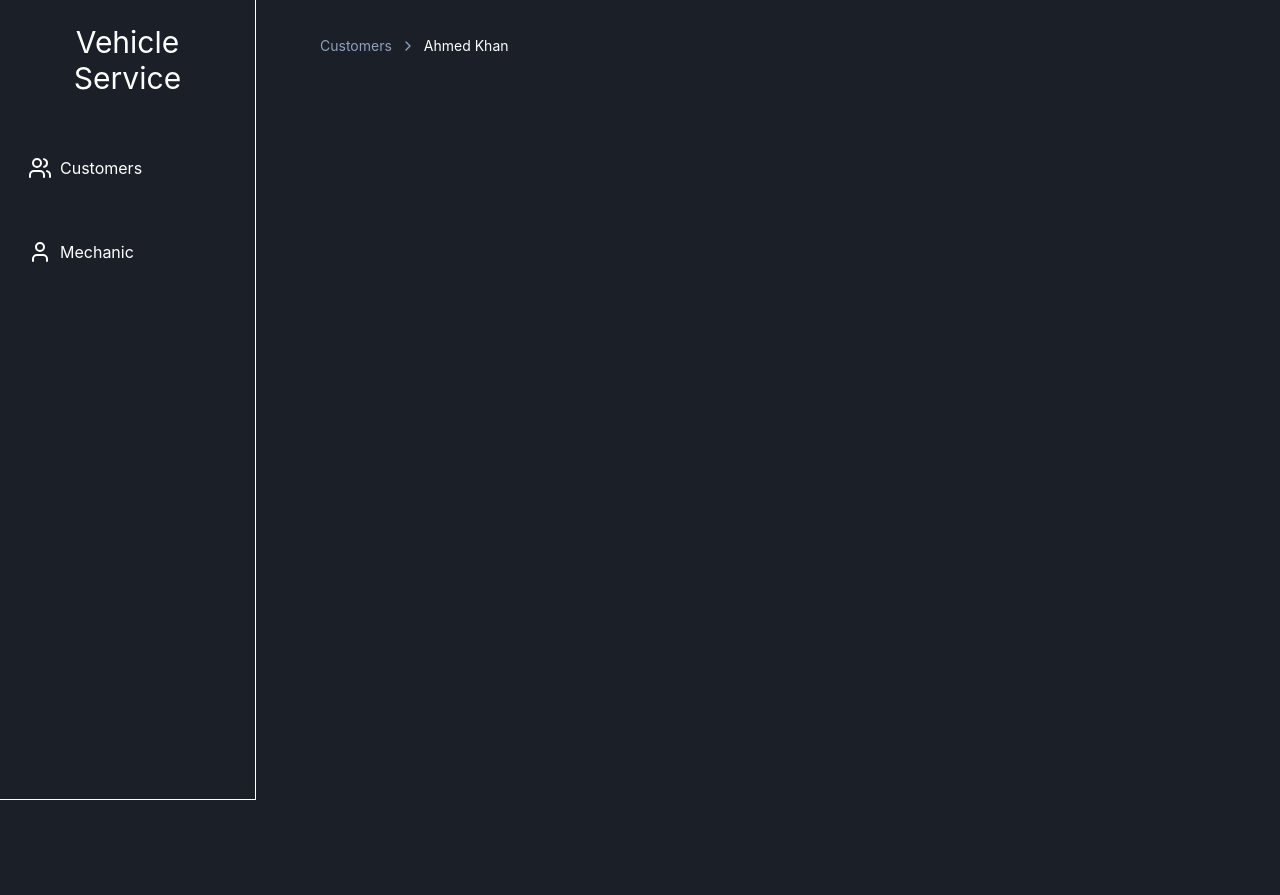
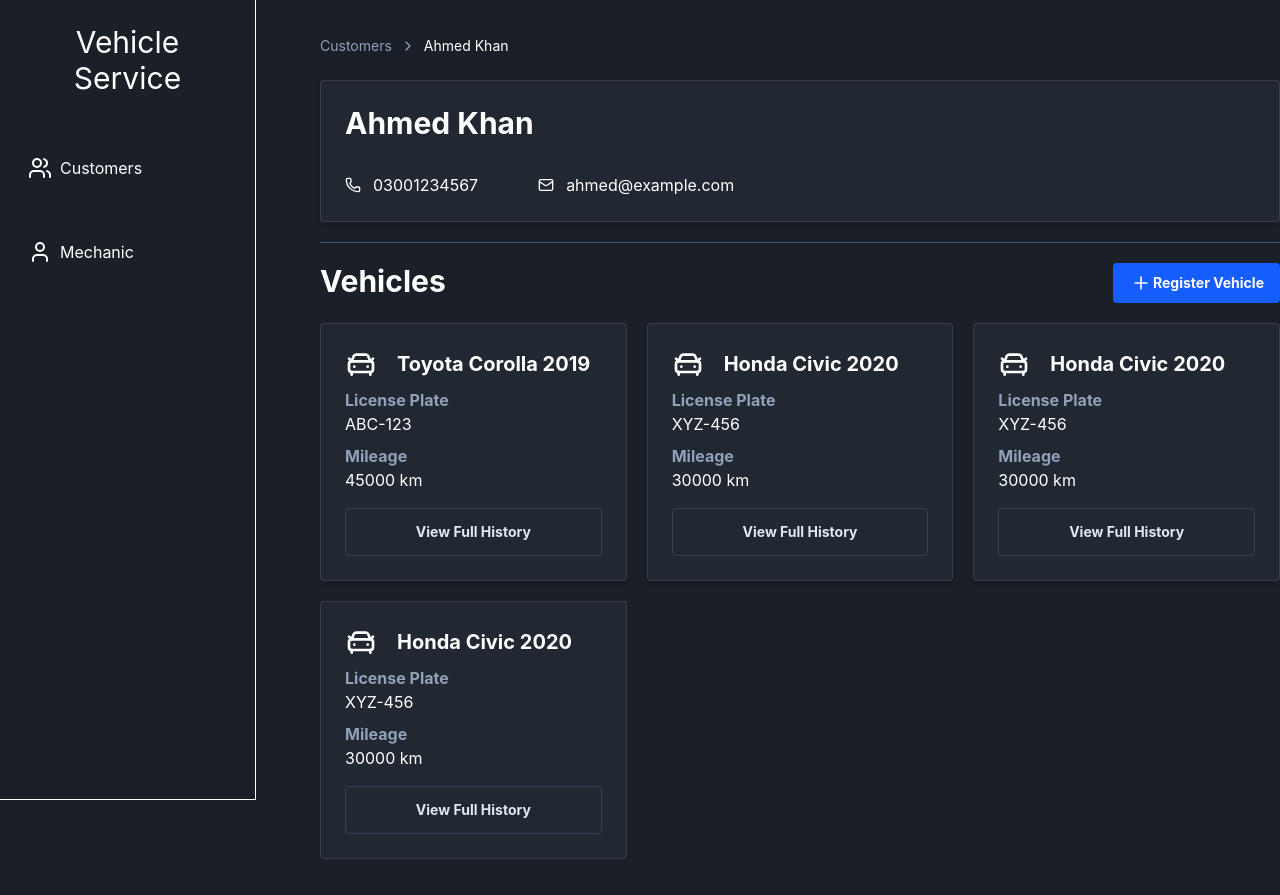
Before and after one commit to md-danish-lg/vehicle-service-frontend, a React (Vite) app: page /customers/1 in a window 1280 px wide. Before the commit the page ends 800 px from the top, so only its background shows below. Built offline with nearby package versions, Linux system fonts and the light colour scheme.

Commit message:
enhance CustomerDetail component with vehicle details display and registration button; update Button styles for better hover effect

```diff
--- a/src/components/screen/CustomerDetail.tsx
+++ b/src/components/screen/CustomerDetail.tsx
@@ -2,6 +2,9 @@
 
 import { useParams, useNavigate } from "react-router-dom"
 import { Breadcrumb } from "../ui/Breadcrumb";
+import { Card } from "../ui/Card";
+import { CarFrontIcon, Mail, Phone, Plus } from "lucide-react";
+import { Button } from "../ui/Button";
 
 
 export function CustomerDetail(){
@@ -15,17 +18,70 @@ export function CustomerDetail(){
         vehicleList: [
             { id: 1, make: "Toyota", model: "Corolla", year: 2019, licensePlate: "ABC-123", mileage: 45000 },
             { id: 2, make: "Honda", model: "Civic", year: 2020, licensePlate: "XYZ-456", mileage: 30000 },
+            { id: 3, make: "Honda", model: "Civic", year: 2020, licensePlate: "XYZ-456", mileage: 30000 },
+            { id: 4, make: "Honda", model: "Civic", year: 2020, licensePlate: "XYZ-456", mileage: 30000 },
         ]
     }
 
 
+
+
     return (
-        <div className="ml-80 max-w-300 py-9">
+        <div className="ml-80 max-w-280 py-9">
 
             <Breadcrumb items={[
                 { label: "Customers", href: "/" },
                 { label: customer.name }
             ]} />
+
+            <Card className="w-full flex flex-col justify-center">
+                <h1 className="font-bold text-3xl">{customer.name}</h1>
+                <div className="info flex items-center gap-15">
+                    <p className="flex gap-3 items-center mt-8"><Phone className="w-4 h-6"/> {customer.phone}</p>
+                    <p className="flex gap-3 items-center mt-8"><Mail className="w-4 h-6"/> {customer.email}</p>
+
+                </div>
+            </Card>
+            <hr className="max-w-280 mt-5 text-slate-600"></hr>
+
+            <div className="flex justify-between mt-5 mb-5">
+                <h1 className="text-3xl font-bold">Vehicles</h1>
+                <Button variant="primary" size="md" className="flex items-center">
+                    <Plus className="w-6 h-5" />Register Vehicle
+                </Button>
+            </div>
+
+
+            <div className="grid grid-cols-3 max-w-280 overflow-hidden gap-5">
+
+                {customer.vehicleList.map((vehicle)=>(
+                    <Card className="max-h-70 w-full" key={vehicle.id}>
+                            <div className="flex items-center gap-5">
+                                <CarFrontIcon className="w-8 h-8"/>
+                                <h1 className="text-xl font-bold">{vehicle.make} {vehicle.model} {vehicle.year}</h1>
+                            </div>
+
+                            <div className="info py-2">
+                                <p className="text-slate-400 font-bold">License Plate</p>
+                                <p>{vehicle.licensePlate}</p>
+
+                                <p className="text-slate-400 font-bold mt-2">Mileage</p>
+                                <p>{vehicle.mileage} km</p>
+                            </div>
+
+                            <Button onClick={()=>{
+                                navigate(`/vehicles/${vehicle.id}`)
+                            }} variant="outline" size="lg" className="w-full mt-2">View Full History</Button>
+
+
+                        </Card>
+                    ))}
+
+
+            </div>
+
+
+
         </div>
     )
 
--- a/src/components/ui/Button.tsx
+++ b/src/components/ui/Button.tsx
@@ -53,7 +53,7 @@ function getVariantStyles(variant: Variant) {
         case 'danger':
             return 'bg-red-500 hover:bg-red-700 text-white font-bold py-2 px-4 rounded';
         case 'outline':
-            return 'bg-transparent hover:bg-gray-200 border border-slate-700 text-slate-200 font-bold py-2 px-4 rounded';
+            return 'bg-transparent hover:bg-gray-200 hover:text-black border border-slate-700 text-slate-200 font-bold py-2 px-4 rounded';
         case 'hollow':
             return 'bg-transparent border border-amber-500 text-amber-500 hover:bg-amber-500/10 font-bold py-2 px-4 rounded';
         default:
```
